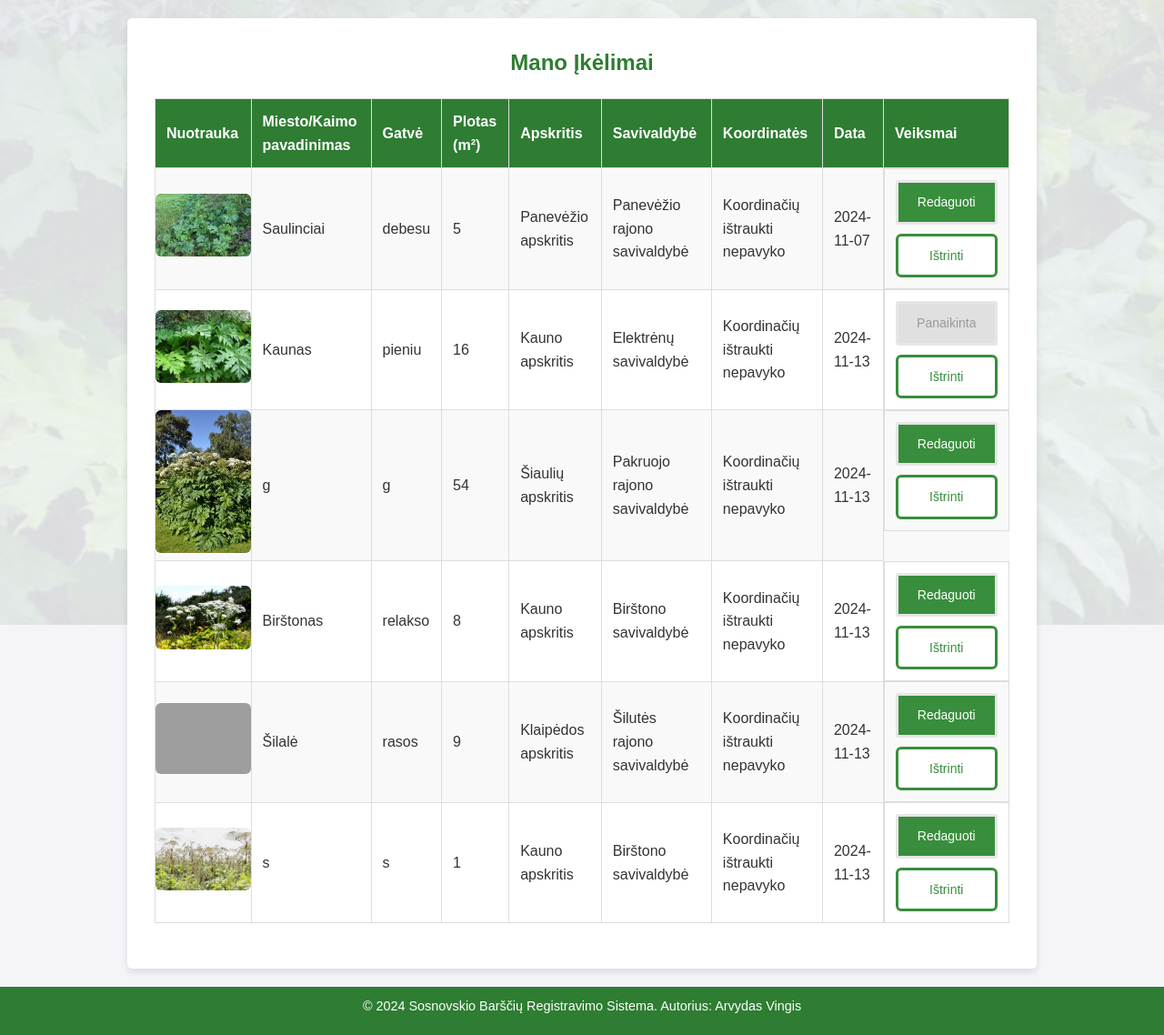
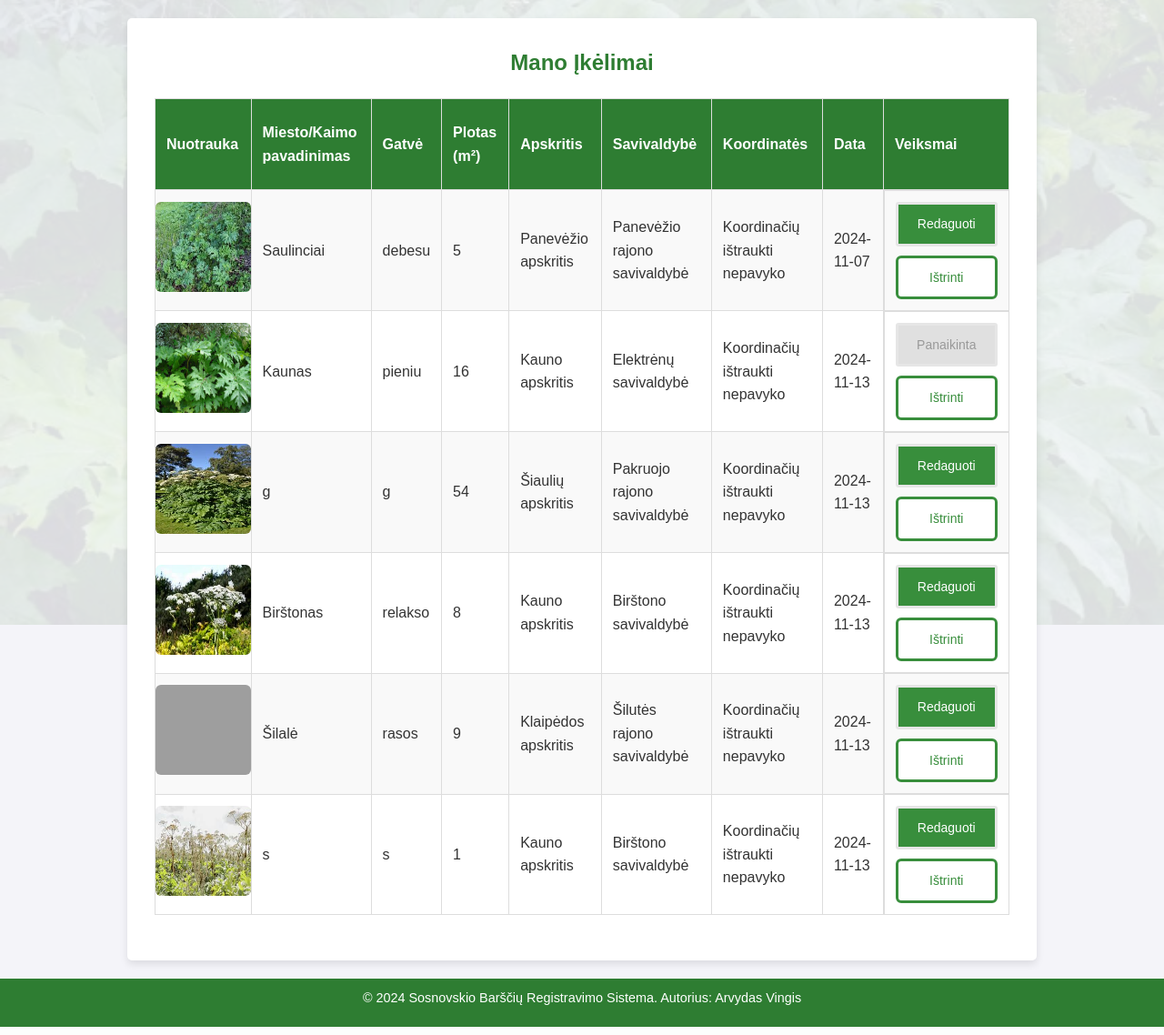
Before and after one commit to avinys/Tinklai_IT, a PHP site: page /projektas/index.php?page=view-uploads in a window 1280 px wide. Shown: the part 113-1251 px from the top of the page at 91% size. Run offline with PHP 8.4, Linux system fonts and the light colour scheme; the visitor is signed in with stand-in values (Sample User, id 1); data comes from the database, SQL or seed files in the repository; data that the repository does not hold is empty; grey boxes are pictures that could not be loaded.

Commit message:
Small change for table styling

```diff
--- a/public/styles/global.css
+++ b/public/styles/global.css
@@ -334,6 +334,7 @@
     padding: 12px;
     border: 1px solid #ddd;
     text-align: left;
+    height:100px;
 }
 
 .table th {
--- a/views/view-uploads.php
+++ b/views/view-uploads.php
@@ -47,7 +47,7 @@
                             <?php endif; ?>
                         </td>
                         <td><?= htmlspecialchars($upload['Kurimo_data']) ?></td>
-                        <td style="display: flex; flex-direction: column;">
+                        <td style="display: flex; flex-direction: column; height: 100%;">
                             <?php if ($upload['Naikinimo_data'] === null): ?>
                                 <a href="index.php?page=edit-upload&id=<?= htmlspecialchars($upload['id_Vieta']) ?>" class="button">Redaguoti</a>
                             <?php else: ?>
```
